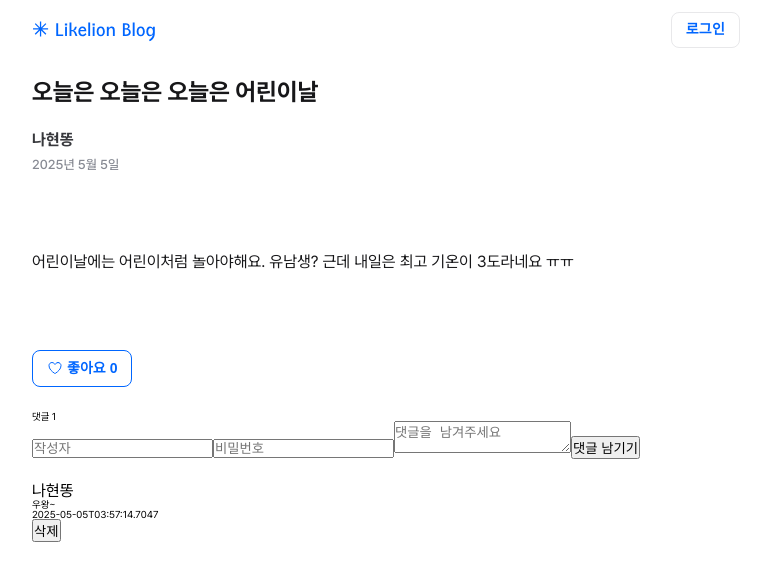
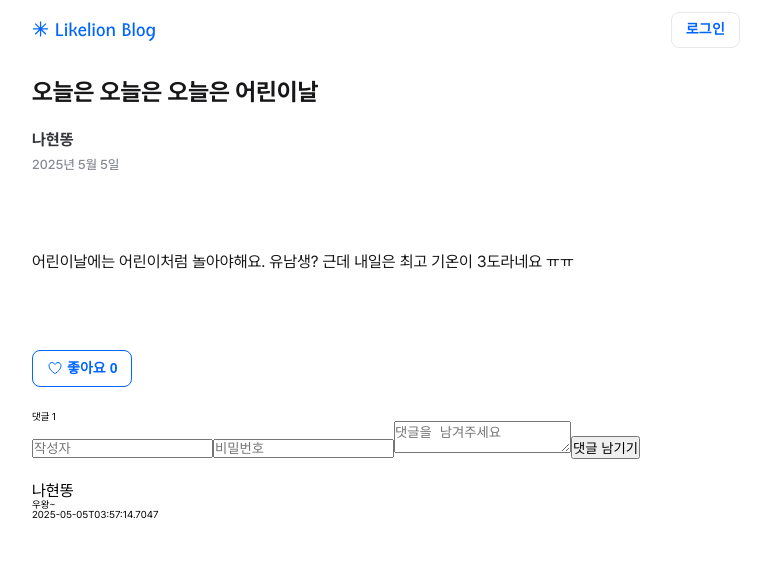
Before and after one commit to LikeLion13-Blog-Project/Frontend-Project-Day1, a React (Vite) app: page /post/1 in a window 1280 px wide. Shown: the top 580 px of the page, without its empty margins (256-1027 px from the left). Built offline with nearby package versions, Linux system fonts and the light colour scheme; no server answers.

Commit message:
fix: import error

```diff
--- a/src/components/PostDetail/PostCommentList.jsx
+++ b/src/components/PostDetail/PostCommentList.jsx
@@ -1,5 +1,4 @@
-import CommentDeleteBtn from "../postDetail/CommentDeleteBtn";
-import mockData from "./mockData";
+// import CommentDeleteBtn from "../postDetail/CommentDeleteBtn";
 
 // 댓글 목록 섹션 컴포넌트
 const PostCommentList = ({ commentList }) => {
@@ -10,7 +9,7 @@ const PostCommentList = ({ commentList }) => {
           <h1 style={{ fontSize: "16px" }}>{el.author}</h1>
           <div>{el.content}</div>
           <div>{el.createdAt}</div>
-          <CommentDeleteBtn commentId={el.id} />
+          {/* <CommentDeleteBtn commentId={el.id} /> */}
         </div>
       ))}
     </div>
```
